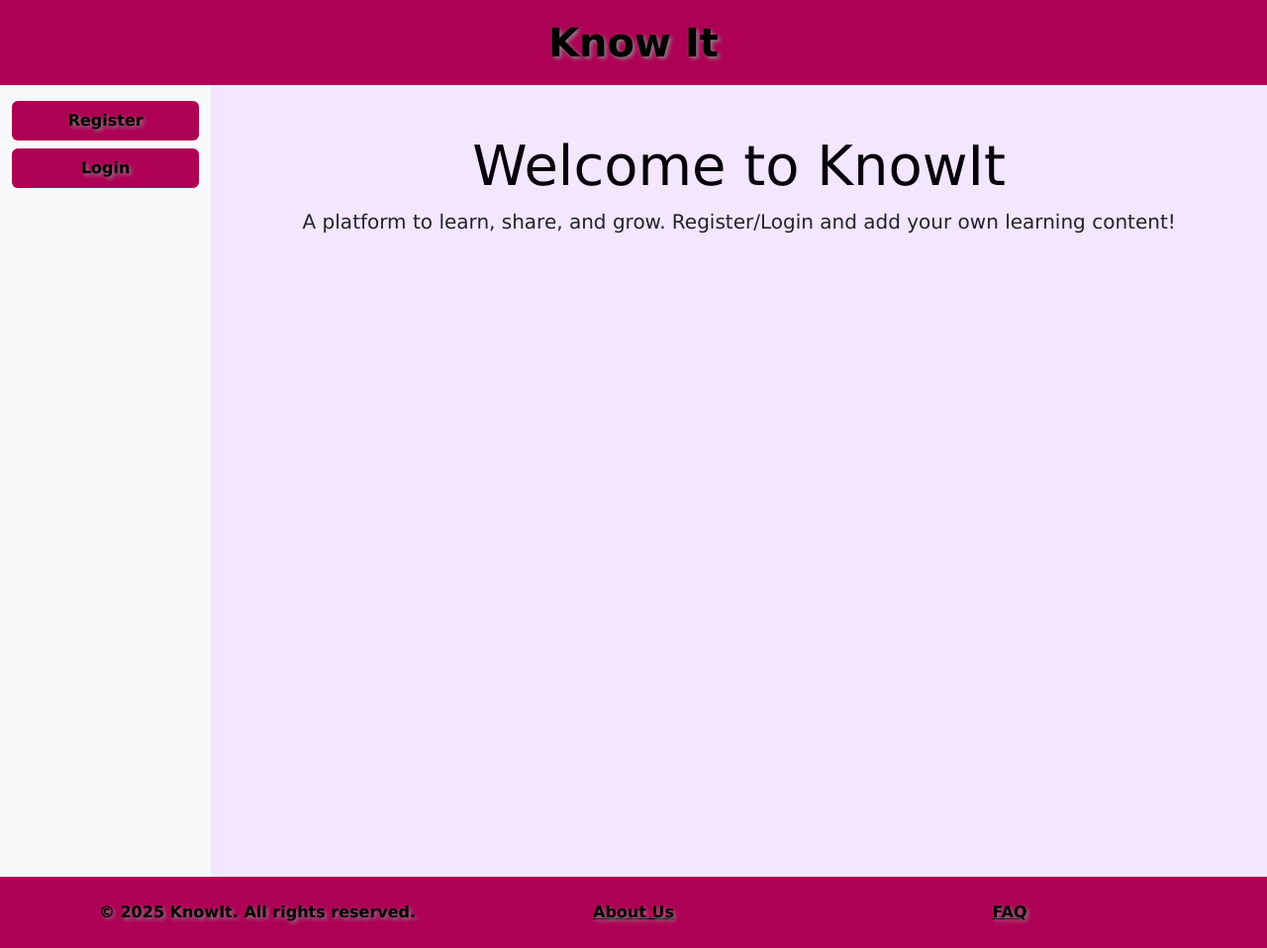
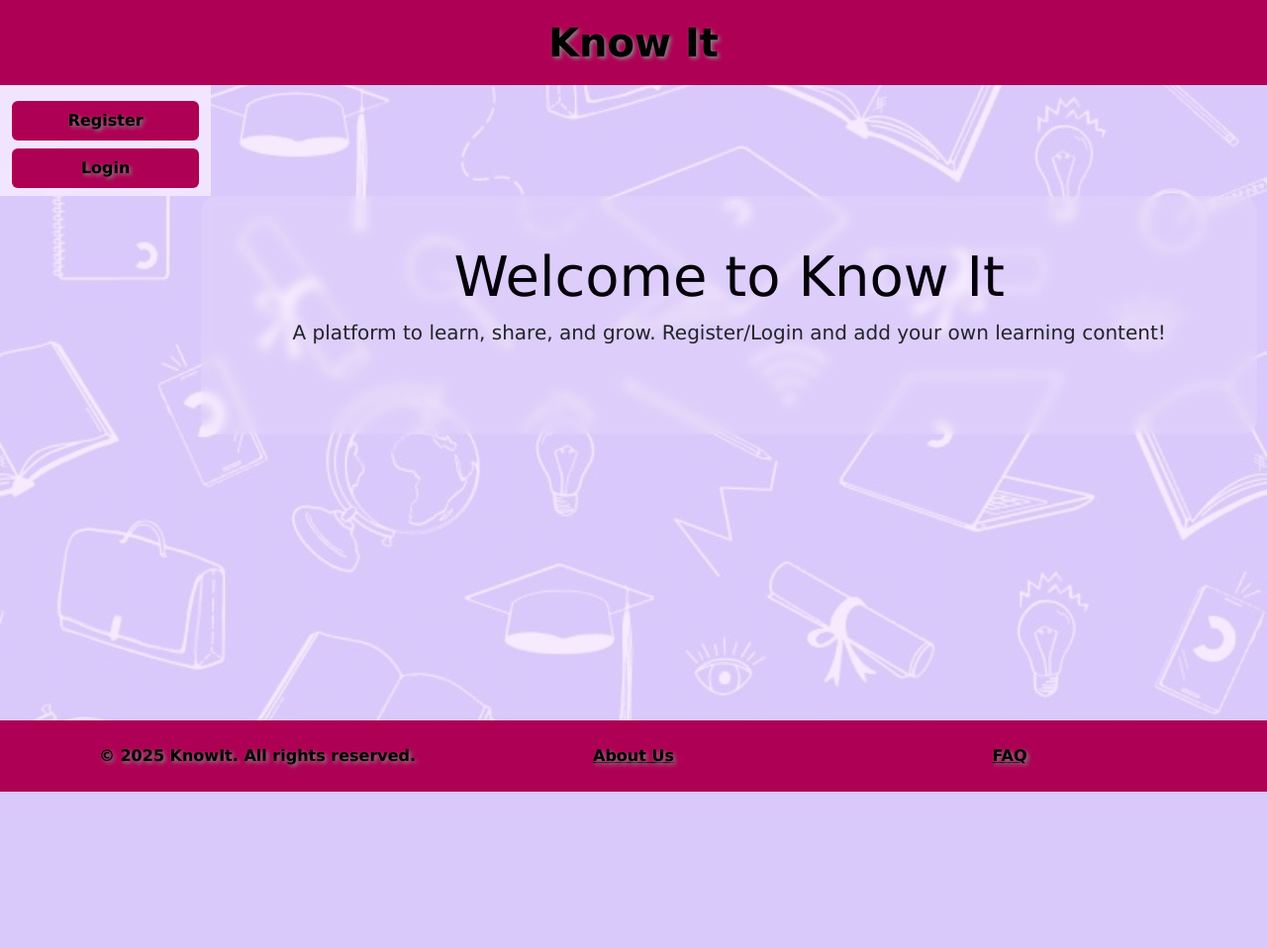
Before and after one commit to RomanGajdosik/KnowIt, a Flask app: page / in a window 1280 px wide. Shown: the whole page at 99% size. After the commit the page ends 800 px from the top, so only its background shows below. Run offline with Flask 3, Linux system fonts and the light colour scheme.

Commit message:
added background image and gradient to index page; enhanced styling for better visibility and layout adjustments

```diff
--- a/templates/index.html
+++ b/templates/index.html
@@ -7,8 +7,14 @@
     <link href="https://cdn.jsdelivr.net/npm/bootstrap@5.3.0/dist/css/bootstrap.min.css" rel="stylesheet">
     <style>
         body {
-            background-color: #f3e6ff;
+            background: linear-gradient(rgba(243, 230, 255, 0.8), rgba(243, 230, 255, 0.8)),
+                        url("{{ url_for('static', filename='background.jpeg') }}") no-repeat center center fixed;
+            background-size: cover;
+            background-attachment: fixed;
             font-family: 'Lucida Sans', 'Lucida Sans Regular', 'Lucida Grande', 'Lucida Sans Unicode', Geneva, Verdana, sans-serif;
+            min-height: 100vh;
+            display: flex;
+            flex-direction: column;
         }
         .navbar, .footer {
             background-color: #ae0054;
@@ -33,6 +39,42 @@
         .btn-purple:hover {
             background-color: #5a379e;
             color: #fff;
+        }
+
+        /* Enhanced card styling for better visibility on background */
+        .card {
+            background-color: rgba(255, 255, 255, 0.95);
+            backdrop-filter: blur(10px);
+            border: 1px solid rgba(174, 0, 84, 0.2);
+        }
+
+        .offcanvas {
+            background-color: rgba(255, 255, 255, 0.98);
+            backdrop-filter: blur(10px);
+        }
+
+        .sidebar {
+            background-color: rgba(243, 230, 255, 0.95) !important;
+            backdrop-filter: blur(10px);
+        }
+
+        main {
+            background-color: rgba(255, 255, 255, 0.1);
+            backdrop-filter: blur(5px);
+            border-radius: 15px;
+            margin: 10px;
+        }
+
+        /* Footer positioning fix */
+        .main-container {
+            flex: 1;
+            display: flex;
+            flex-direction: column;
+        }
+
+        .footer {
+            margin-top: auto;
+            background-color: #ae0054 !important;
         }
     </style>
 </head>
@@ -59,17 +101,6 @@
         </div>
         <div class="offcanvas-body p-0">
             <div class="p-3">
-                <!-- {% if current_user.role == "admin" %}
-                <div class="mb-3" id="admin">
-                    <div class="card shadow-sm">
-                        <div class="card-body">
-                            <h5 class="card-title" style="color:#ae0054;">Admin control panel</h5>
-                            <p>Administrate the users,content etc. .</p>
-                            <a href="/admin" class="btn btn-purple w-100">admin</a>
-                        </div>
-                    </div>
-                </div>
-                {% endif %} -->
                 {% if current_user.is_authenticated %}
                 {% if current_user.role == 'teacher' %}
                 <div class="mb-3" id="add-content">
@@ -147,20 +178,14 @@
     </div>
 
     <!-- Main Content -->
-    <div class="container-fluid">
-        <div class="row">
-            <!-- Sidebar for large screens -->
-            <nav class="col-md-2 d-none d-md-block bg-light sidebar" style="min-height: 100vh; background-color: #f3e6ff;">
-                <div class="position-sticky pt-3">
+    <div class="main-container">
+        <div class="container-fluid">
+            <div class="row">
+                <!-- Sidebar for large screens -->
+                <nav class="col-md-2 d-none d-md-block bg-light sidebar">
+                    <div class="position-sticky pt-3">
                     <ul class="nav flex-column">
                         {% if current_user.is_authenticated %}
-
-                        <!-- {% if current_user.role == 'admin' %}
-                        <li class="nav-item mb-2">
-                            <a class="nav-link btn btn-purple w-100" href="/admin">Admin Panel</a>
-                        </li>
-                        {% endif %} -->
-
                         {% if current_user.role == 'teacher' %}
                         <li class="nav-item mb-2">
                             <a class="nav-link btn btn-purple w-100" href="/add-content">Add Content</a>
@@ -227,7 +252,7 @@
                                 <p class="lead">No courses available for you yet.</p>
                             {% endif %}
                         {% else %}
-                            <h1 class="display-4" style="color:#04010a;">Welcome to KnowIt</h1>
+                            <h1 class="display-4" style="color:#04010a;">Welcome to Know It</h1>
                             <p class="lead">A platform to learn, share, and grow. Register/Login and add your own learning content!</p>
                         {% endif %}
                     </div>
@@ -236,9 +261,10 @@
             </main>
         </div>
     </div>
+    </div>
 
     <!-- Footer -->
-    <footer class="footer mt-auto py-4">
+    <footer class="footer py-4">
         <div class="container text-center">
             <div class="row">
                 <div class="col-md-4 mb-2 mb-md-0">
```
Also changed, not shown: static/background.jpeg (added).
